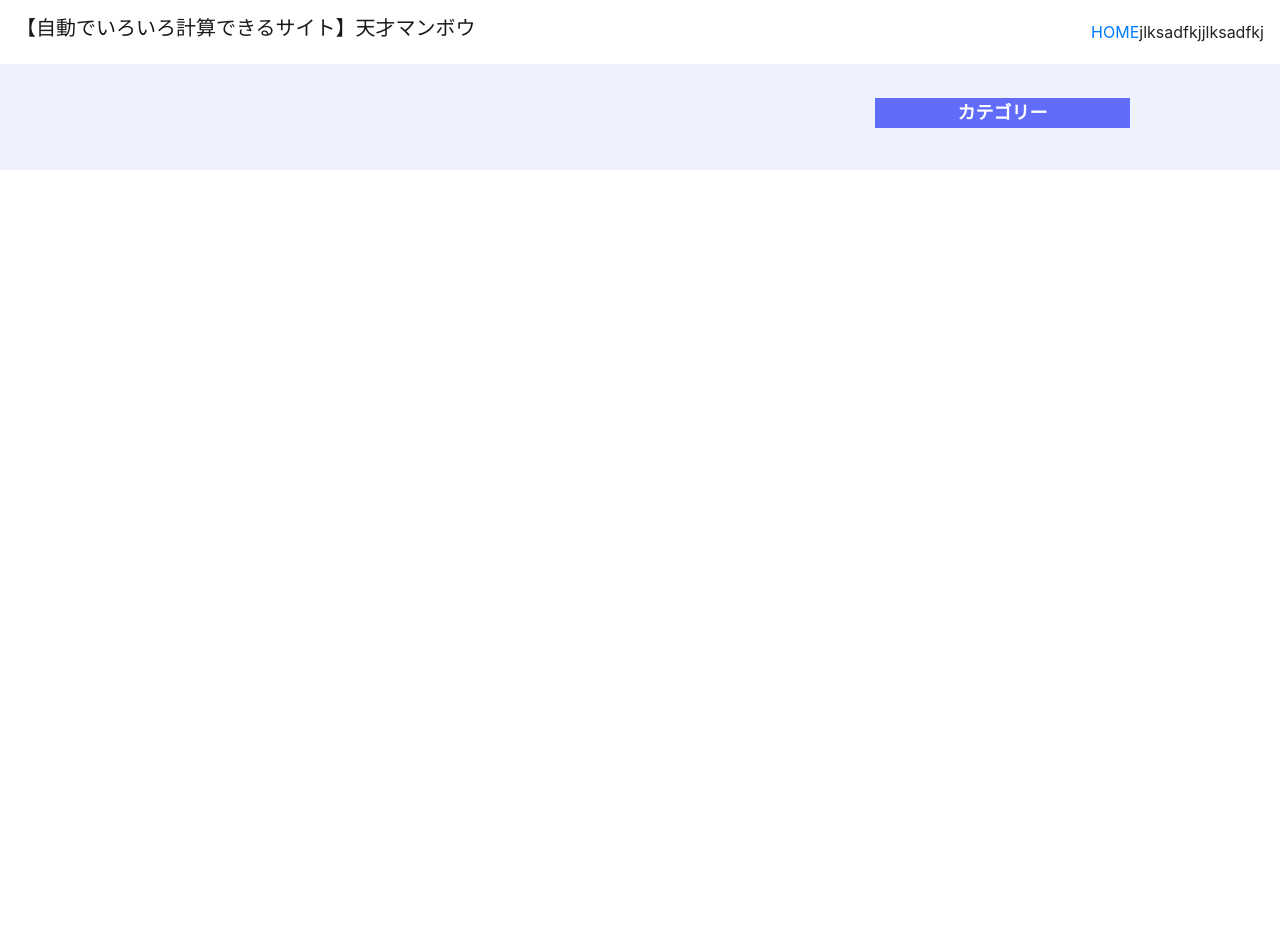
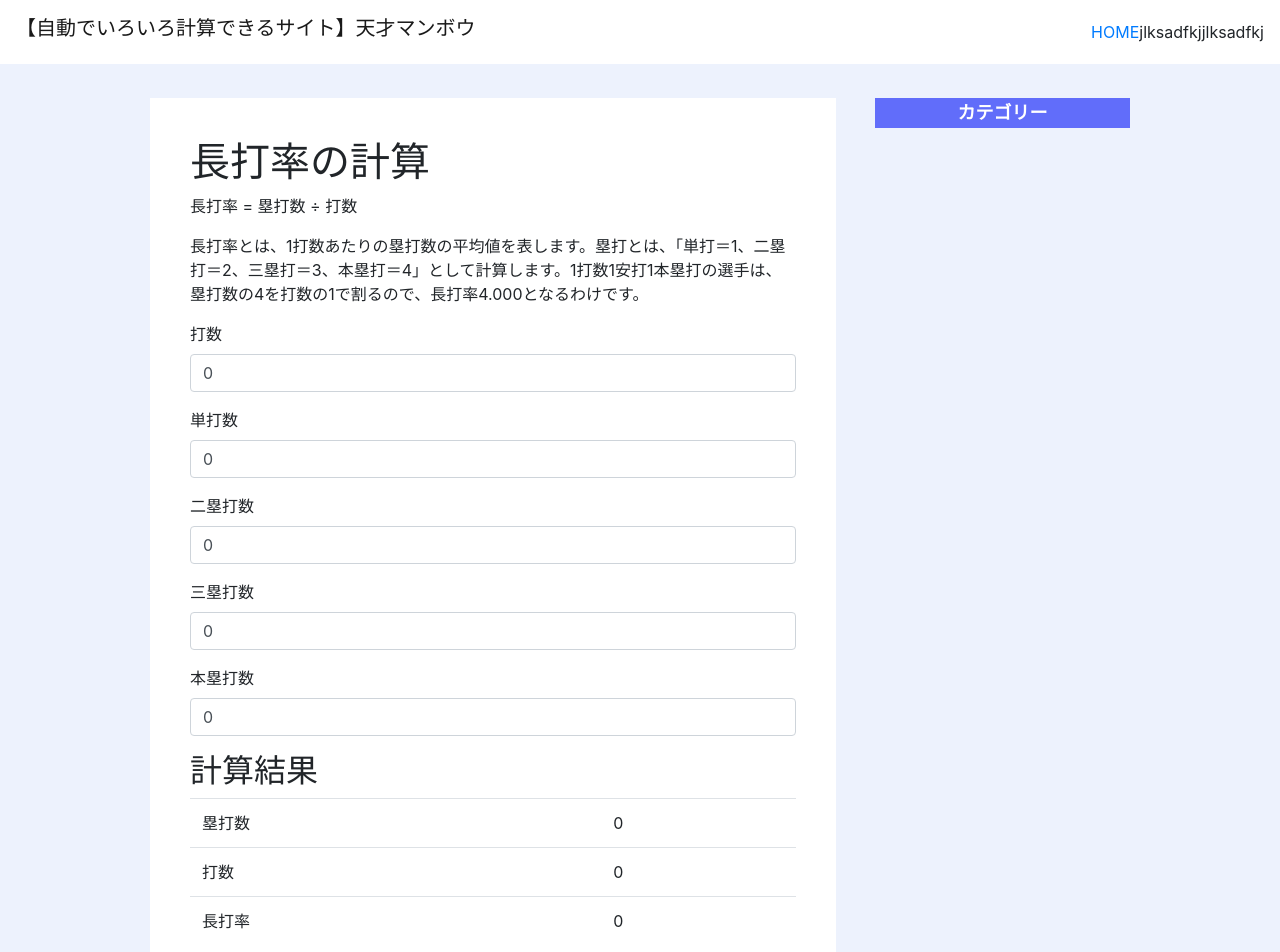
Before and after one commit to rk5155/calragu, a Vue app: page /slugging-percentage in a window 1280 px wide. Shown: the top 952 px of the page. Before the commit the page ends 800 px from the top, so only its background shows below. Built offline with nearby package versions, Linux system fonts and the light colour scheme.

Commit message:
長打率のコンポーネントを作成した

```diff
--- a/src/router.js
+++ b/src/router.js
@@ -3,6 +3,7 @@ import Router from 'vue-router'
 import Main from './views/Main.vue'
 import Ops from './views/Ops.vue'
 import Whip from './views/Whip.vue'
+import SluggingPercentage from './views/sports/SluggingPercentage.vue'
 import Page1 from './views/Page1.vue'
 
 
@@ -27,6 +28,11 @@ export default new Router({
       meta: { title: '【現代野球の評価】OPSの計算', desc: 'ディスクリプションを記述' }
     },
     {
+      path: '/slugging-percentage',
+      component: SluggingPercentage,
+      meta: { title: '【現代野球の評価】長打率の計算', desc: 'ディスクリプションを記述' }
+    },
+    {
         path: '/page1',
         component: Page1,
         meta: { title: 'page1', desc: 'ディスクリプションを記述' }
--- a/src/views/Main.vue
+++ b/src/views/Main.vue
@@ -49,7 +49,7 @@ export default {
         articles: [
             { title: "【現代野球の評価】OPSの計算", img: "https://saruwakakun.com/wp-content/uploads/2017/06/bookstoread-01-min-1-520x300.png", category: "スポーツ", url: "/ops" },
             { title: "WHIPの計算", img: "https://saruwakakun.com/wp-content/uploads/2017/06/bookstoread-01-min-1-520x300.png", category: "スポーツ", url: "/whip" },
-            { title: "タイトルタイトル3", img: "https://saruwakakun.com/wp-content/uploads/2017/06/bookstoread-01-min-1-520x300.png", category: "スポーツ", url: "/page1" },
+            { title: "【現代野球の評価】長打率の計算", img: "https://saruwakakun.com/wp-content/uploads/2017/06/bookstoread-01-min-1-520x300.png", category: "スポーツ", url: "/slugging-percentage" },
             { title: "タイトルタイトル4", img: "https://saruwakakun.com/wp-content/uploads/2017/06/bookstoread-01-min-1-520x300.png", category: "科学", url: "" },
             { title: "タイトルタイトル5", img: "https://saruwakakun.com/wp-content/uploads/2017/06/bookstoread-01-min-1-520x300.png", category: "健康", url: "" },
             { title: "タイトルタイトル6", img: "https://saruwakakun.com/wp-content/uploads/2017/06/bookstoread-01-min-1-520x300.png", category: "お金", url: "" },
--- /dev/null
+++ b/src/views/sports/SluggingPercentage.vue
@@ -0,0 +1,63 @@
+<template>
+    <div class="calculation">
+        <h1>長打率の計算</h1>
+        <p>長打率 = 塁打数 ÷ 打数</p>
+        <p>長打率とは、1打数あたりの塁打数の平均値を表します。塁打とは、「単打＝1、二塁打＝2、三塁打＝3、本塁打＝4」として計算します。1打数1安打1本塁打の選手は、塁打数の4を打数の1で割るので、長打率4.000となるわけです。</p>
+
+        <form>
+            <div class="form-group" v-for="list in formList" :key="list.label">
+                <label for="formGroupExampleInput">{{ list.label }}</label>
+                <input v-model.number="$data[list.data]" type="number" min="0" max="1000" step="1" class="form-control">
+            </div>
+        </form>
+
+        <h2>計算結果</h2>
+        <table class="table table-striped">
+            <tr v-for="result in resultList" :key="result">
+                <td>{{ result }}</td>
+
+                <td v-if="result == '塁打数'">{{ baseHit }}</td>
+                <td v-else-if="result == '打数'">{{ bat }}</td>
+                <td v-else-if="result == '長打率'">{{ sluggingPercentage }}</td>
+            </tr>
+        </table>
+
+    </div>
+</template>
+<script>
+export default {
+  data () {
+    return {
+      bat: 0,
+      hit1: 0,
+      hit2: 0,
+      hit3: 0,
+      hit4: 0,
+      formList: [
+            { label: "打数", data: 'bat' },
+            { label: "単打数", data: 'hit1' },
+            { label: "二塁打数", data: 'hit2' },
+            { label: "三塁打数", data: 'hit3' },
+            { label: "本塁打数", data: 'hit4' }
+        ],
+      resultList: ["塁打数", "打数", "長打率" ]
+    }
+  },
+  computed: {
+      baseHit: function() {
+          let baseHit = this.hit1 + (this.hit2 * 2) + (this.hit3 * 3) + (this.hit4 * 4)
+          return baseHit
+      },
+      sluggingPercentage: function() {
+          let baseHit = this.baseHit
+          let sluggingPercentage = baseHit / this.bat;
+
+          if (isNaN(sluggingPercentage)) {
+            return 0
+          } else {
+            return sluggingPercentage.toFixed(3);
+          }
+      }
+  }
+}
+</script>
```
